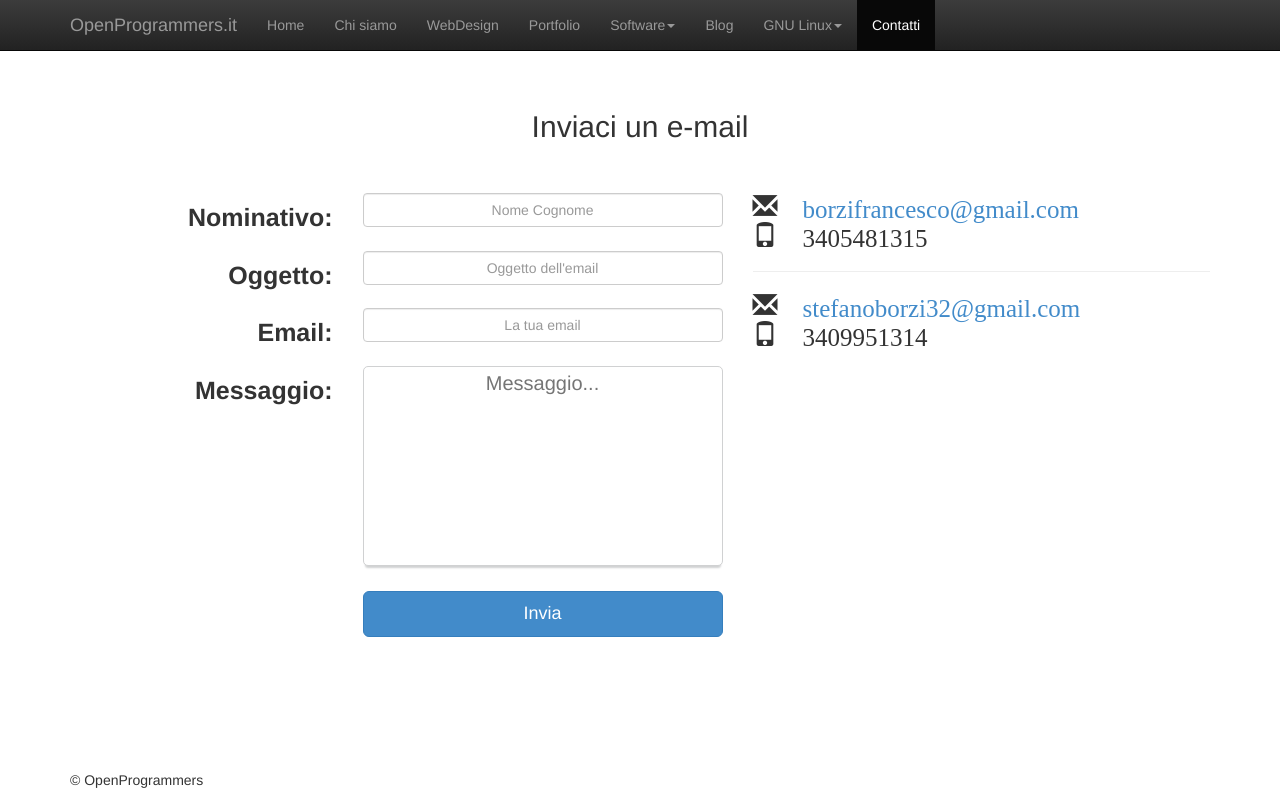
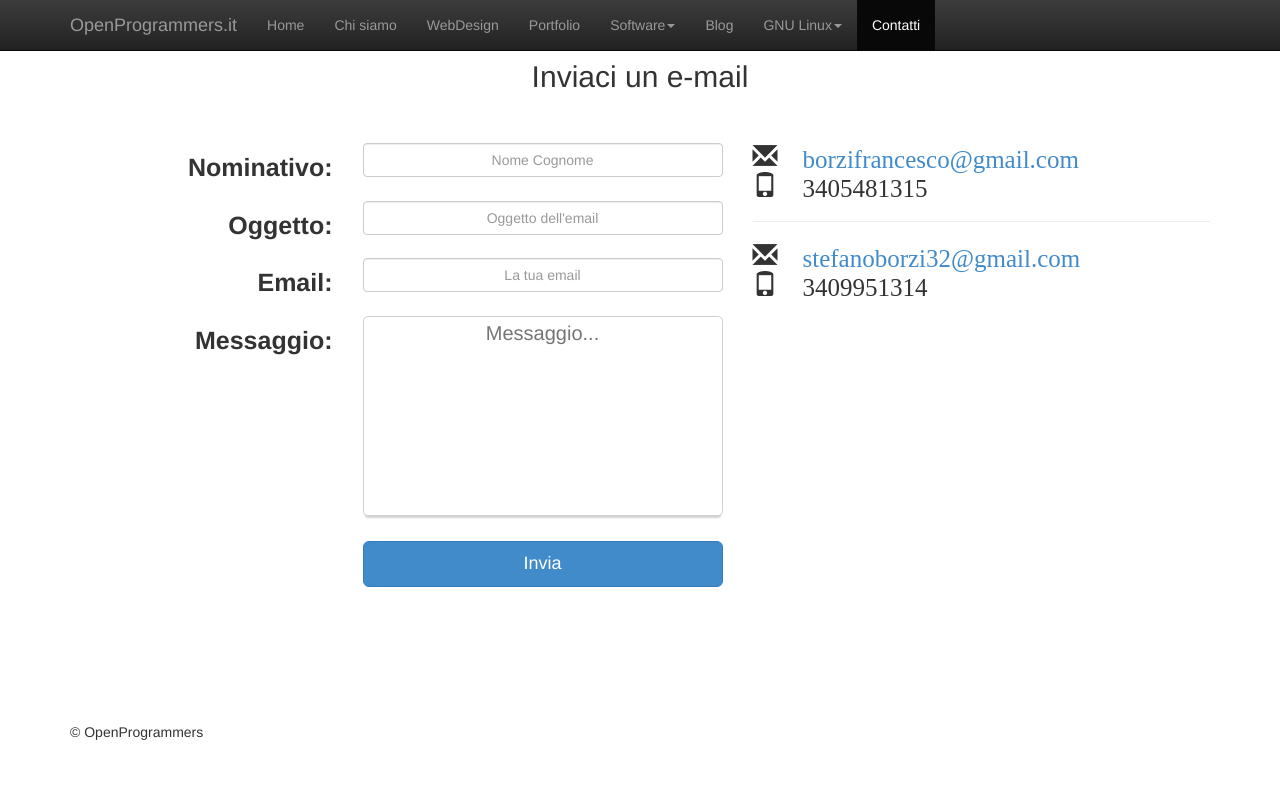
Before and after one commit to FrancescoBorzi/openprogrammers, a PHP site: page /contatti.php in a window 1280 px wide. Run offline with PHP 8.4, Linux system fonts and the light colour scheme; some libraries are stand-ins or nearby versions.

Commit message:
remove sticky footer

```diff
--- a/contatti.php
+++ b/contatti.php
@@ -138,10 +138,7 @@
       </div>
       <br><br>
 
-      <div id="sticky_footer" class="visible-lg">
-        <p class="text-left">&copy; OpenProgrammers</p>
-      </div>
-      <div id="footer" class="hidden-lg">
+      <div id="footer">
         <p class="text-left">&copy; OpenProgrammers</p>
       </div>
     </div><!-- /.container -->
--- a/css/style.css
+++ b/css/style.css
@@ -1,3 +1,4 @@
+body {
 body {
   padding-top: 50px;
 }
@@ -13,12 +14,6 @@ body {
 #footer {
   margin-top: 80px;
 }
-
-#sticky_footer {
-  position: absolute;
-  bottom: 0;
-}
-
 
 .imgbox { padding: 10px; }
 
--- a/webdesign.php
+++ b/webdesign.php
@@ -104,10 +104,7 @@
         </div>
       </div>
 
-      <div id="sticky_footer" class="visible-lg">
-        <p class="text-left">&copy; OpenProgrammers</p>
-      </div>
-      <div id="footer" class="hidden-lg">
+      <div id="footer">
         <p class="text-left">&copy; OpenProgrammers</p>
       </div>
     </div><!-- /.container -->
```
